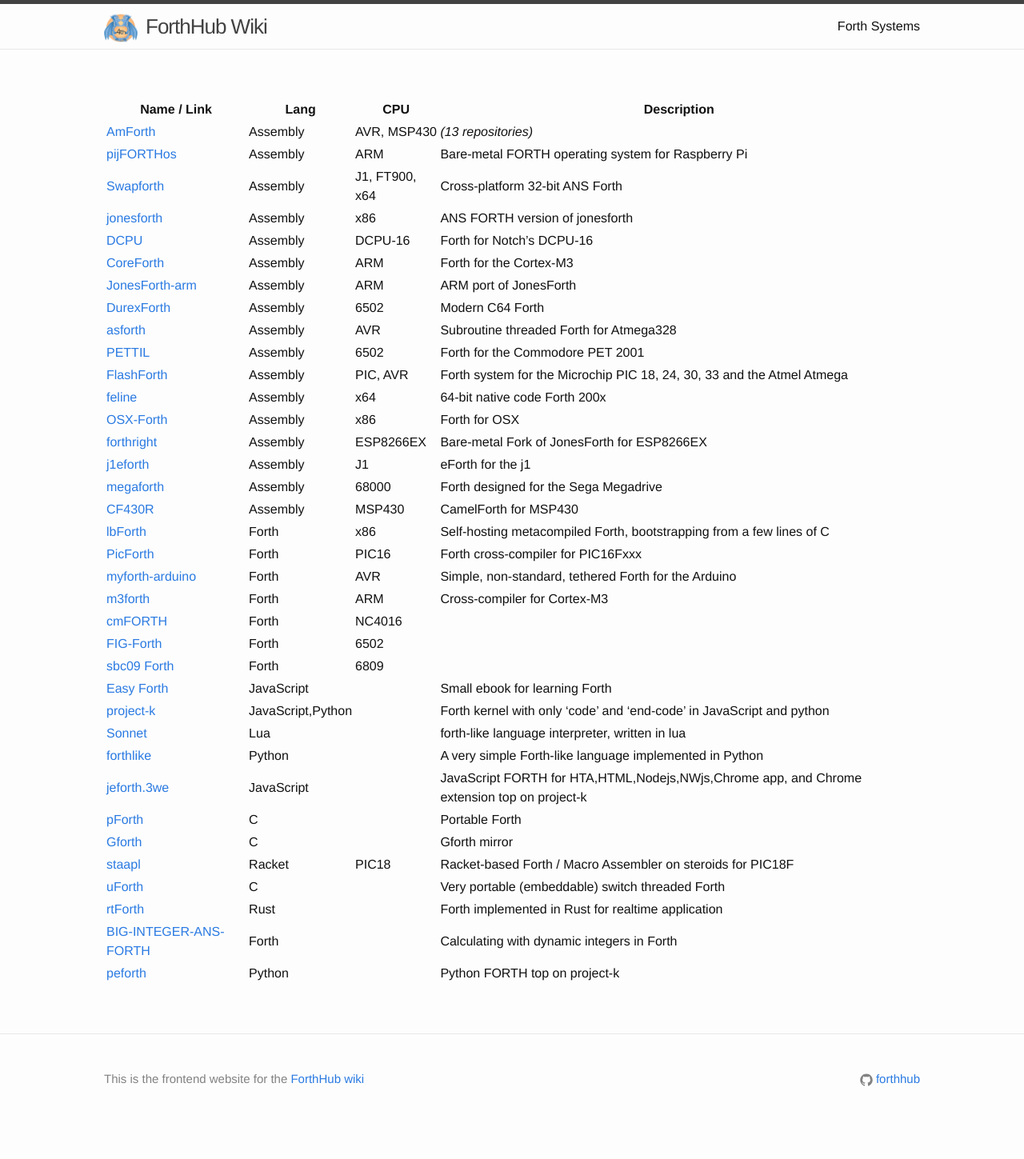
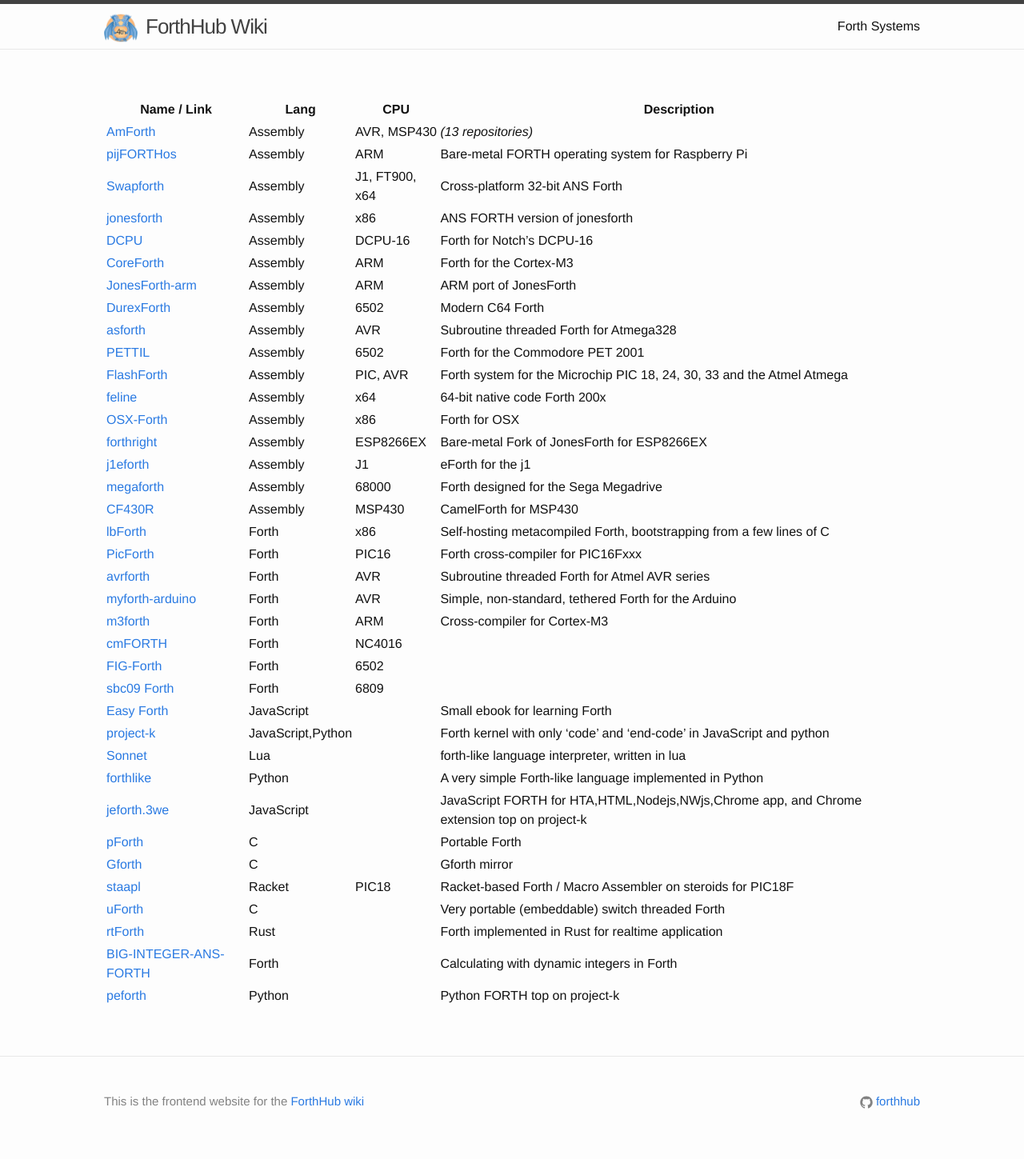
Before and after one commit to ForthHub/wiki, a Jekyll site: the page built from rawdata/Forth-Systems.md, in a window 1280 px wide. Shown: the whole page at 80% size. Built offline with Jekyll 4.4.1, drawn with Linux system fonts in a browser that asks for light colours; nearby versions of some CDN libraries; our own code applies the rules of GitHub Pages for plain Markdown files; before the commit the page ends 1421 px from its top, so only the background shows below that.

Commit message:
adds avrforth

```diff
--- a/rawdata/Forth-Systems.md
+++ b/rawdata/Forth-Systems.md
@@ -19,6 +19,7 @@
 [CF430R](https://github.com/mikalus/CF430FR)|Assembly|MSP430|CamelForth for MSP430
 [lbForth](https://github.com/larsbrinkhoff/lbForth)|Forth|x86|Self-hosting metacompiled Forth, bootstrapping from a few lines of C
 [PicForth](https://github.com/samueltardieu/picforth)|Forth|PIC16|Forth cross-compiler for PIC16Fxxx
+[avrforth](http://krue.net/avrforth/)|Forth|AVR|Subroutine threaded Forth for Atmel AVR series
 [myforth-arduino](https://github.com/CharleyShattuck/myforth-arduino)|Forth|AVR|Simple, non-standard, tethered Forth for the Arduino
 [m3forth](https://github.com/oco2000/m3forth)|Forth|ARM|Cross-compiler for Cortex-M3
 [cmFORTH](https://github.com/ForthHub/cmFORTH)|Forth|NC4016
```
